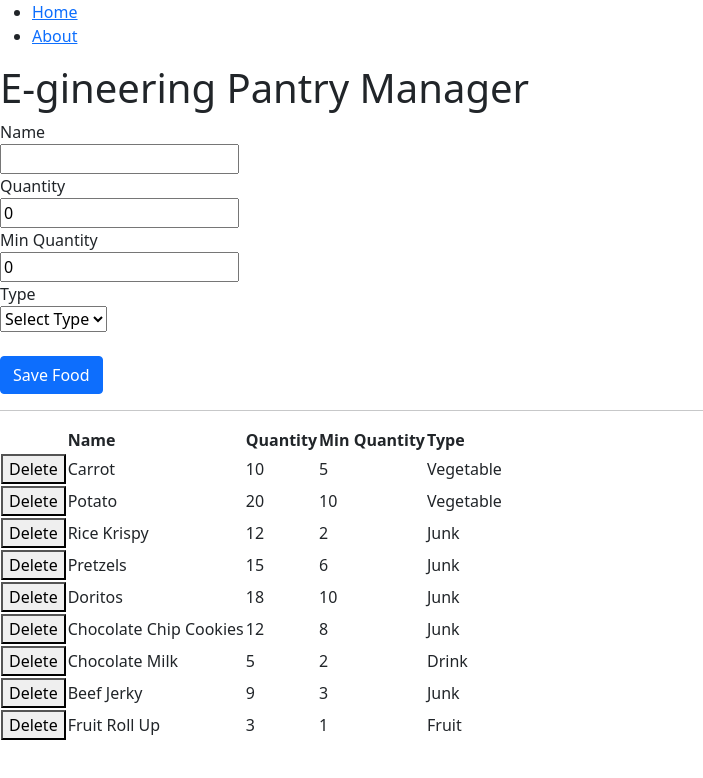
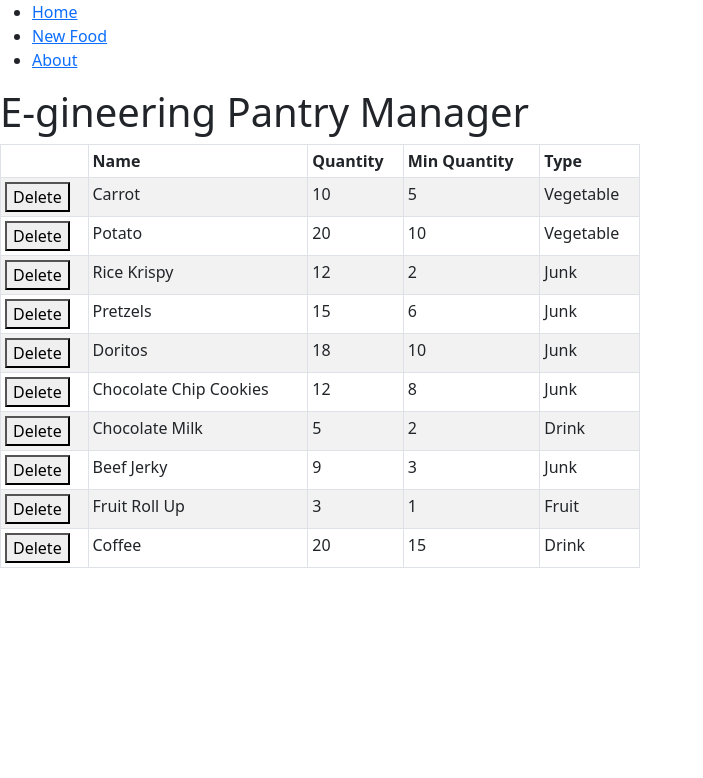
Before and after one commit to sherrijohns/reacttraining, a React (Create React App) app in the folder reacttraining/: page / in a window 1280 px wide. Shown: the top 778 px of the page, without its empty margins (0-703 px from the left). Built offline with nearby package versions, Linux system fonts and the light colour scheme; data requests are answered from the project's data file.

Commit message:
Add a little bootstrap style

```diff
--- a/reacttraining/db.json
+++ b/reacttraining/db.json
@@ -79,6 +79,13 @@
       "minQuantity": "1",
       "type": "Fruit",
       "id": 9
+    },
+    {
+      "name": "Coffee",
+      "quantity": "20",
+      "minQuantity": "15",
+      "type": "Drink",
+      "id": 10
     }
   ]
 }
--- a/reacttraining/src/App.tsx
+++ b/reacttraining/src/App.tsx
@@ -1,8 +1,6 @@
 import React, { useEffect, useState } from "react";
-import { getFoods, deleteFood, saveFood } from "./api/foodsApi";
-import { Input } from "./shared/Input";
-import { Select } from "./shared/Select";
-import { ToastContainer, toast } from "react-toastify";
+import { getFoods, deleteFood } from "./api/foodsApi";
+import { ToastContainer } from "react-toastify";
 import "react-toastify/dist/ReactToastify.css";
 
 export type Food = {
@@ -13,23 +11,8 @@ export type Food = {
   type: string;
 };
 
-export type NewFood = {
-  name: string;
-  quantity: number;
-  minQuantity: number;
-  type: string;
-};
-
-const emptyFood: NewFood = {
-  name: "",
-  quantity: 0,
-  minQuantity: 0,
-  type: "",
-};
-
 export function App() {
   const [foods, setFoods] = useState<Food[]>([]);
-  const [newFood, setNewFood] = useState<NewFood>(emptyFood);
 
   // Long form of the above that avoids using array destructuring.
   // const foodStateArray = useState<Food[]>([]);
@@ -46,33 +29,6 @@ export function App() {
     // Using empty array for useEffect since we only want this to run once.
   }, []);
 
-  // Implementing single onChange handler by convention.
-  // id coorellates to the property in state.
-  function onChange(
-    event: React.ChangeEvent<HTMLInputElement | HTMLSelectElement>
-  ) {
-    const { value, id } = event.target;
-    // Create a copy of existing state, but change the name property to the new value
-    setNewFood({
-      ...newFood,
-      [id]: value,
-    });
-  }
-
-  async function handleSubmit(event: React.FormEvent<HTMLFormElement>) {
-    event.preventDefault();
-    try {
-      const mynewfood = await saveFood(newFood);
-      setFoods([...foods, mynewfood]);
-      //   const _foods = await getFoods();
-      //  setFoods(_foods);
-      setNewFood(emptyFood);
-      toast.success("Food saved! 🦄");
-    } catch (error) {
-      toast.error("Failed to add");
-    }
-  }
-
   return (
     <>
       <h1>E-gineering Pantry Manager</h1>
@@ -84,55 +40,14 @@ export function App() {
         3. Fruit
       */}
 
-      <form onSubmit={handleSubmit}>
-        <Input
-          onChange={onChange}
-          id="name"
-          label="Name"
-          value={newFood.name}
-        />
-        <Input
-          onChange={onChange}
-          id="quantity"
-          label="Quantity"
-          type="number"
-          value={newFood.quantity.toString()}
-        />
-        <Input
-          onChange={onChange}
-          id="minQuantity"
-          label="Min Quantity"
-          type="number"
-          value={newFood.minQuantity.toString()}
-        />
-        <Select
-          id="type"
-          onChange={onChange}
-          label="Type"
-          placeholderOption="Select Type"
-          value={newFood.type}
-          options={[
-            { label: "Vegetable", value: "Vegetable" },
-            { label: "Grain", value: "Grain" },
-            { label: "Fruit", value: "Fruit" },
-            { label: "Nut", value: "Nut" },
-            { label: "Junk Food", value: "Junk" },
-            { label: "Drink", value: "Drink" },
-          ]}
-        />
-        <br />
-        <input className="btn btn-primary" type="submit" value="Save Food" />
-        <hr />
-      </form>
-
-      <table>
+      <table className="table table-striped table-bordered table-sm w-50">
         <thead>
           <tr>
-            <th></th>
-            <th>Name</th>
-            <th>Quantity</th>
-            <th>Min Quantity</th>
-            <th>Type</th>
+            <th scope="col"></th>
+            <th scope="col">Name</th>
+            <th scope="col">Quantity</th>
+            <th scope="col">Min Quantity</th>
+            <th scope="col">Type</th>
           </tr>
         </thead>
         <tbody>
--- /dev/null
+++ b/reacttraining/src/FoodForm.tsx
@@ -0,0 +1,97 @@
+import { useState } from "react";
+import { toast } from "react-toastify";
+import { saveFood } from "./api/foodsApi";
+import { Input } from "./shared/Input";
+import { Select } from "./shared/Select";
+import { useHistory } from "react-router-dom";
+
+export type NewFood = {
+  name: string;
+  quantity: number;
+  minQuantity: number;
+  type: string;
+};
+
+const emptyFood: NewFood = {
+  name: "",
+  quantity: 0,
+  minQuantity: 0,
+  type: "",
+};
+
+export function FoodForm() {
+  const [newFood, setNewFood] = useState<NewFood>(emptyFood);
+  const history = useHistory();
+
+  async function handleSubmit(event: React.FormEvent<HTMLFormElement>) {
+    event.preventDefault();
+
+    try {
+      await saveFood(newFood);
+      //const mynewfood = await saveFood(newFood);
+      //setFoods([...foods, mynewfood]);
+      //   const _foods = await getFoods();
+      //  setFoods(_foods);
+      //  setNewFood(emptyFood);
+      toast.success("Food saved! 🦄");
+      history.push("/"); // redirect to home page
+    } catch (error) {
+      toast.error("Failed to add");
+    }
+  }
+  // Implementing single onChange handler by convention.
+  // id coorellates to the property in state.
+  function onChange(
+    event: React.ChangeEvent<HTMLInputElement | HTMLSelectElement>
+  ) {
+    const { value, id } = event.target;
+    // Create a copy of existing state, but change the name property to the new value
+    setNewFood({
+      ...newFood,
+      [id]: value,
+    });
+  }
+  return (
+    <>
+      <form onSubmit={handleSubmit}>
+        <Input
+          onChange={onChange}
+          id="name"
+          label="Name"
+          value={newFood.name}
+        />
+        <Input
+          onChange={onChange}
+          id="quantity"
+          label="Quantity"
+          type="number"
+          value={newFood.quantity.toString()}
+        />
+        <Input
+          onChange={onChange}
+          id="minQuantity"
+          label="Min Quantity"
+          type="number"
+          value={newFood.minQuantity.toString()}
+        />
+        <Select
+          id="type"
+          onChange={onChange}
+          label="Type"
+          placeholderOption="Select Type"
+          value={newFood.type}
+          options={[
+            { label: "Vegetable", value: "Vegetable" },
+            { label: "Grain", value: "Grain" },
+            { label: "Fruit", value: "Fruit" },
+            { label: "Nut", value: "Nut" },
+            { label: "Junk Food", value: "Junk" },
+            { label: "Drink", value: "Drink" },
+          ]}
+        />
+        <br />
+        <input className="btn btn-primary" type="submit" value="Save Food" />
+      </form>
+    </>
+  );
+}
--- a/reacttraining/src/Nav.tsx
+++ b/reacttraining/src/Nav.tsx
@@ -8,6 +8,9 @@ export function Nav() {
           <Link to="/">Home</Link>
         </li>
         <li>
+          <Link to="/foodform">New Food</Link>
+        </li>
+        <li>
           <Link to="/about">About</Link>
         </li>
       </ul>
--- a/reacttraining/src/Styles/basic.css
+++ /dev/null
@@ -1,13 +0,0 @@
-table {
-  padding: 20px;
-  border-collapse: collapse;
-  margin: 25px 0;
-  font-size: 0.9em;
-  font-family: sans-serif;
-  min-width: 400px;
-}
-td,
-th {
-  border: 1px solid #999;
-  padding: 0.5rem;
-}
--- a/reacttraining/src/api/foodsApi.ts
+++ b/reacttraining/src/api/foodsApi.ts
@@ -1,4 +1,5 @@
-import { Food, NewFood } from "../App";
+import { NewFood } from "../FoodForm";
+import { Food } from "../App";
 
 export async function getFoods() {
   const response = await fetch("http://localhost:3001/foods");
--- a/reacttraining/src/index.tsx
+++ b/reacttraining/src/index.tsx
@@ -7,6 +7,7 @@ import { Nav } from "./Nav";
 
 // This is a named import (preferred by Cory)
 import { App } from "./App";
+import { FoodForm } from "./FoodForm";
 
 //render(<Heading message="hello (from parms)" />, document.getElementById("root"));
 //render(<Heading>hello lunch!</Heading>, document.getElementById("root"));
@@ -16,6 +17,9 @@ render(
     <Route path="/about">
       <About />
     </Route>
+    <Route path="/foodform">
+      <FoodForm />
+    </Route>
     <Route path="/" exact>
       <App />
     </Route>
--- a/reacttraining/src/shared/input.tsx
+++ b/reacttraining/src/shared/input.tsx
@@ -14,10 +14,16 @@ export function Input({
   type = "text",
 }: InputProps) {
   return (
-    <div>
+    <div className="form-group">
       <label htmlFor={id}>{label}</label>
       <br />
-      <input onChange={onChange} id={id} type={type} value={value} />
+      <input
+        onChange={onChange}
+        id={id}
+        type={type}
+        value={value}
+        className="form-control-sm"
+      />
     </div>
   );
 }
--- a/reacttraining/src/shared/select.tsx
+++ b/reacttraining/src/shared/select.tsx
@@ -22,10 +22,15 @@ export function Select({
   onChange,
 }: SelectProps) {
   return (
-    <div>
+    <div className="form-group">
       <label htmlFor={id}>{label}</label>
       <br />
-      <select id={id} onChange={onChange} value={value}>
+      <select
+        id={id}
+        onChange={onChange}
+        value={value}
+        className="form-control-sm"
+      >
         <option value="">{placeholderOption}</option>
         {options.map((option) => (
           <option key={option.value} value={option.value}>
```
